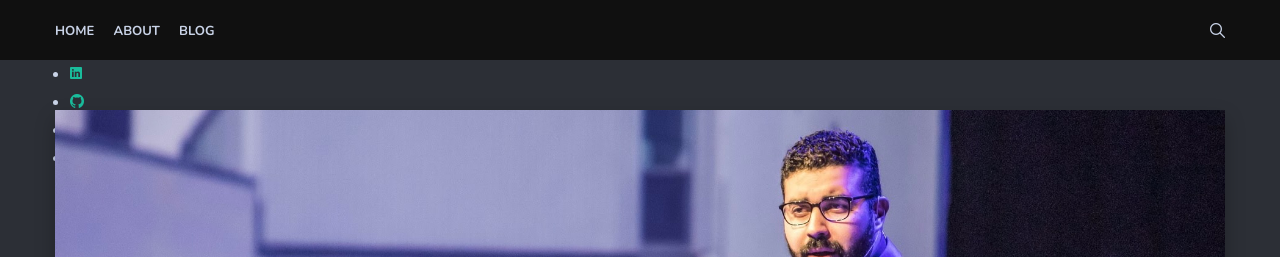
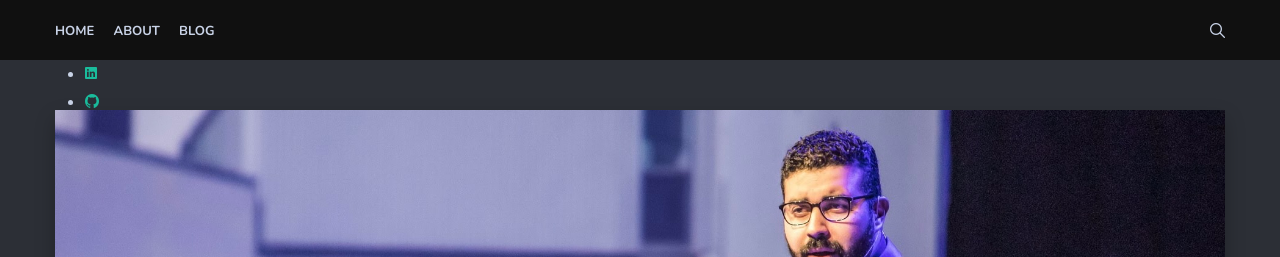
Before and after one commit to jjsantanna/jjsantanna.github.io, a Jekyll site: the page built from index.html, in a window 1280 px wide. Shown: the top 257 px of the page. Built offline with Jekyll 4.4.1, drawn with Linux system fonts in a browser that asks for light colours; nearby versions of some CDN libraries; the list of posts is cut into pages by our own code.

Commit message:
fixing stuff

```diff
--- a/_includes/header.html
+++ b/_includes/header.html
@@ -21,17 +21,16 @@
             <i class="search-button ion ion-ios-search"></i>
           </div>
         </div>
+        <div class="col col-12">
+          <ul>
+          <li ><a href="{{ site.linkedin}}" class="social-profiles-link"><i class="ion ion-logo-linkedin"></i></a> </li>
+          <li ><a href="{{ site.github}}" class="social-profiles-link"><i class="ion ion-logo-github"></i></a></li>
+          <li ><a href="{{ site.twitter }}" class="social-profiles-link"><i class="ion ion-logo-twitter"></i></a></li>
+          <li ><a href="{{ site.facebook }}" class="social-profiles-link"><i class="ion ion-logo-facebook"></i></a></li>
+          </ul>
+        </div>
       </div>
-    </div>
-
-    <ul>
-    <li ><a href="{{ site.linkedin}}" class="social-profiles-link"><i class="ion ion-logo-linkedin"></i></a> </li>
-    <li ><a href="{{ site.github}}" class="social-profiles-link"><i class="ion ion-logo-github"></i></a></li>
-    <li ><a href="{{ site.twitter }}" class="social-profiles-link"><i class="ion ion-logo-twitter"></i></a></li>
-    <li ><a href="{{ site.facebook }}" class="social-profiles-link"><i class="ion ion-logo-facebook"></i></a></li>
-    </ul>
   </div>
-
 
   <div class="search">
     <div class="search-box">
```
